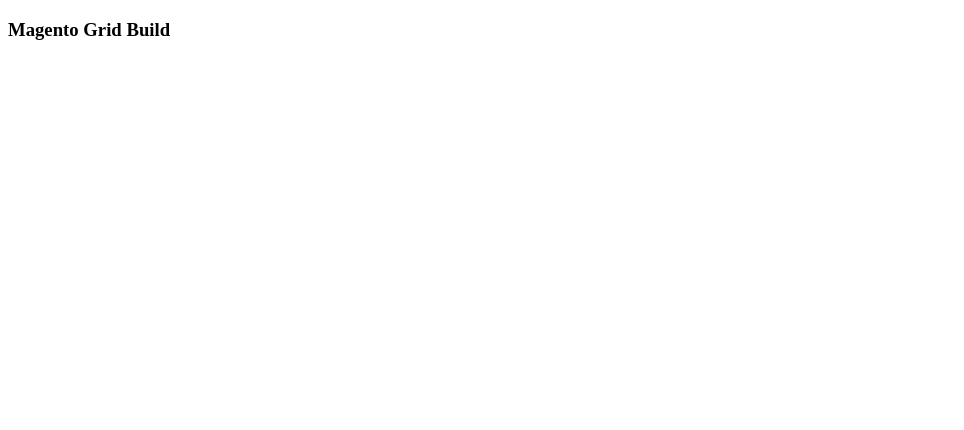
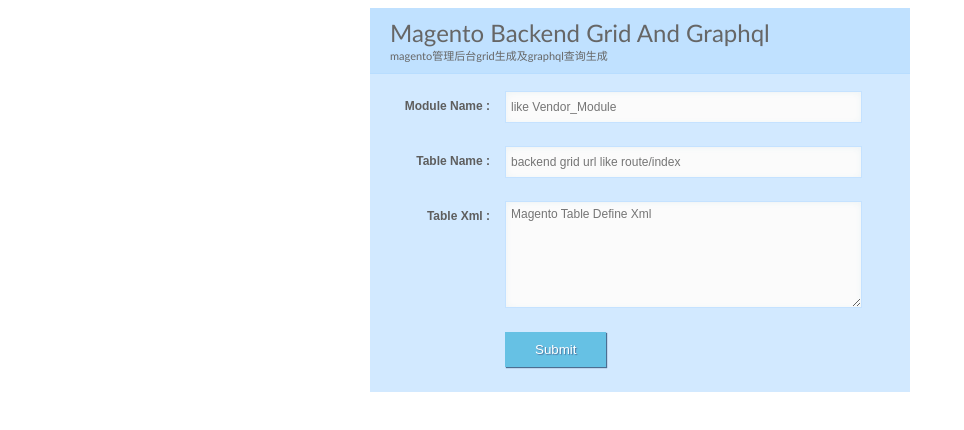
Before and after one commit to Yaowen11/generate_magento_template_code, a website: page html/grid.html in a window 1280 px wide. Shown: the whole page, without its empty margins (0-964 px from the left). Drawn offline with Linux system fonts and the light colour scheme.

Commit message:
集成express并使用表单生成下载文件

```diff
--- a/html/grid.html
+++ b/html/grid.html
@@ -3,9 +3,120 @@
 <head>
     <meta charset="UTF-8">
     <title>Magento Grid Build</title>
+    <style>
+        .elegant-aero {
+            margin-left: auto;
+            margin-right: auto;
+            max-width: 500px;
+            background: #D2E9FF;
+            padding: 20px 20px 20px 20px;
+            font: 12px Arial, Helvetica, sans-serif;
+            color: #666;
+        }
+
+        .elegant-aero h1 {
+            font: 24px "Trebuchet MS", Arial, Helvetica, sans-serif;
+            padding: 10px 10px 10px 20px;
+            display: block;
+            background: #C0E1FF;
+            border-bottom: 1px solid #B8DDFF;
+            margin: -20px -20px 15px;
+        }
+
+        .elegant-aero h1 > span {
+            display: block;
+            font-size: 11px;
+        }
+
+        .elegant-aero label > span {
+            float: left;
+            margin-top: 10px;
+            color: #5E5E5E;
+        }
+
+        .elegant-aero label {
+            display: block;
+            margin: 0px 0px 5px;
+        }
+
+        .elegant-aero label > span {
+            float: left;
+            width: 20%;
+            text-align: right;
+            padding-right: 15px;
+            margin-top: 10px;
+            font-weight: bold;
+        }
+
+        .elegant-aero input[type="text"], .elegant-aero input[type="email"], .elegant-aero textarea, .elegant-aero select {
+            color: #888;
+            width: 70%;
+            padding: 0px 0px 0px 5px;
+            border: 1px solid #C5E2FF;
+            background: #FBFBFB;
+            outline: 0;
+            -webkit-box-shadow: inset 0px 1px 6px #ECF3F5;
+            box-shadow: inset 0px 1px 6px #ECF3F5;
+            font: 200 12px/25px Arial, Helvetica, sans-serif;
+            height: 30px;
+            line-height: 15px;
+            margin: 2px 6px 16px 0px;
+        }
+
+        .elegant-aero textarea {
+            height: 100px;
+            padding: 5px 0px 0px 5px;
+            width: 70%;
+        }
+
+        .elegant-aero select {
+            appearance: none;
+            -webkit-appearance: none;
+            -moz-appearance: none;
+            text-indent: 0.01px;
+            text-overflow: '';
+            width: 70%;
+        }
+
+        .elegant-aero .button {
+            padding: 10px 30px 10px 30px;
+            background: #66C1E4;
+            border: none;
+            color: #FFF;
+            box-shadow: 1px 1px 1px #4C6E91;
+            -webkit-box-shadow: 1px 1px 1px #4C6E91;
+            -moz-box-shadow: 1px 1px 1px #4C6E91;
+            text-shadow: 1px 1px 1px #5079A3;
+
+        }
+
+        .elegant-aero .button:hover {
+            background: #3EB1DD;
+        }
+    </style>
 </head>
 <body>
-<h3>Magento Grid Build</h3>
-<form action="/grid" method="post"></form>
+<form action="/grid" method="post" class="elegant-aero">
+    <h1>Magento Backend Grid And Graphql
+        <span>magento管理后台grid生成及graphql查询生成</span>
+    </h1>
+    <label>
+        <span>Module Name :</span>
+        <input id="name" type="text" name="module_name" required="required" placeholder="like Vendor_Module"/>
+    </label>
+    <label>
+        <span>Table Name :</span>
+        <input id="email" type="text" name="grid_url" required="required" placeholder="backend grid url like route/index"/>
+    </label>
+
+    <label>
+        <span>Table Xml :</span>
+        <textarea id="message" name="table_define" required="required" placeholder="Magento Table Define Xml"></textarea>
+    </label>
+    <label>
+        <span>&nbsp;</span>
+        <input type="submit" class="button" value="Submit"/>
+    </label>
+</form>
 </body>
 </html>
--- a/package.json
+++ b/package.json
@@ -15,6 +15,7 @@
   "author": "",
   "license": "ISC",
   "dependencies": {
+    "body-parser": "^1.19.2",
     "express": "^4.17.2",
     "express-handlebars": "^6.0.2",
     "fast-xml-parser": "^4.0.1",
```
Also changed, not shown: index.js (+27 -2 lines), libs/MagentoBackendGrid.js (+5 -9 lines), libs/MagentoCommons.js, 1 other file.
